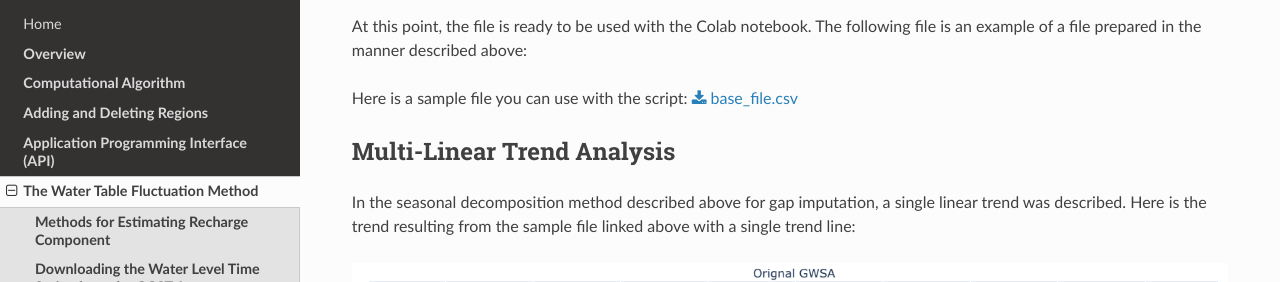
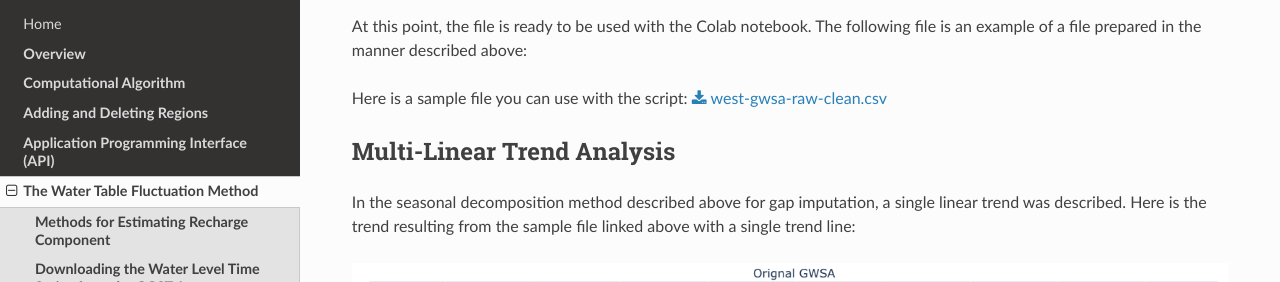
Before and after one commit to BYU-Hydroinformatics/ggst, a Sphinx documentation site: the page built from docs/source/wtf.rst, in a window 1280 px wide and 900 px high, scrolled down 9021 px. Shown: the part 169-451 px from the top of the window. Built offline with Sphinx 7.4.7 and the Read the Docs theme 2.0.0, drawn with Linux system fonts in a browser that asks for light colours.

Commit message:
Update wtf.rst
better sample file

```diff
--- a/docs/source/wtf.rst
+++ b/docs/source/wtf.rst
@@ -114,7 +114,7 @@ Furthermore, the code will automatically detect small gaps, but the large gap fr
 At this point, the file is ready to be used with the Colab notebook. The following file is an example of a file prepared in the manner described above:
 
 Here is a sample file you can use with the script:
-:download:`base_file.csv </wtf_files/base_file.csv>`
+:download:`west-gwsa-raw-clean.csv </wtf_files/west-gwsa-raw-clean.csv>`
 
 **Multi-Linear Trend Analysis**
 --------------------------
```
